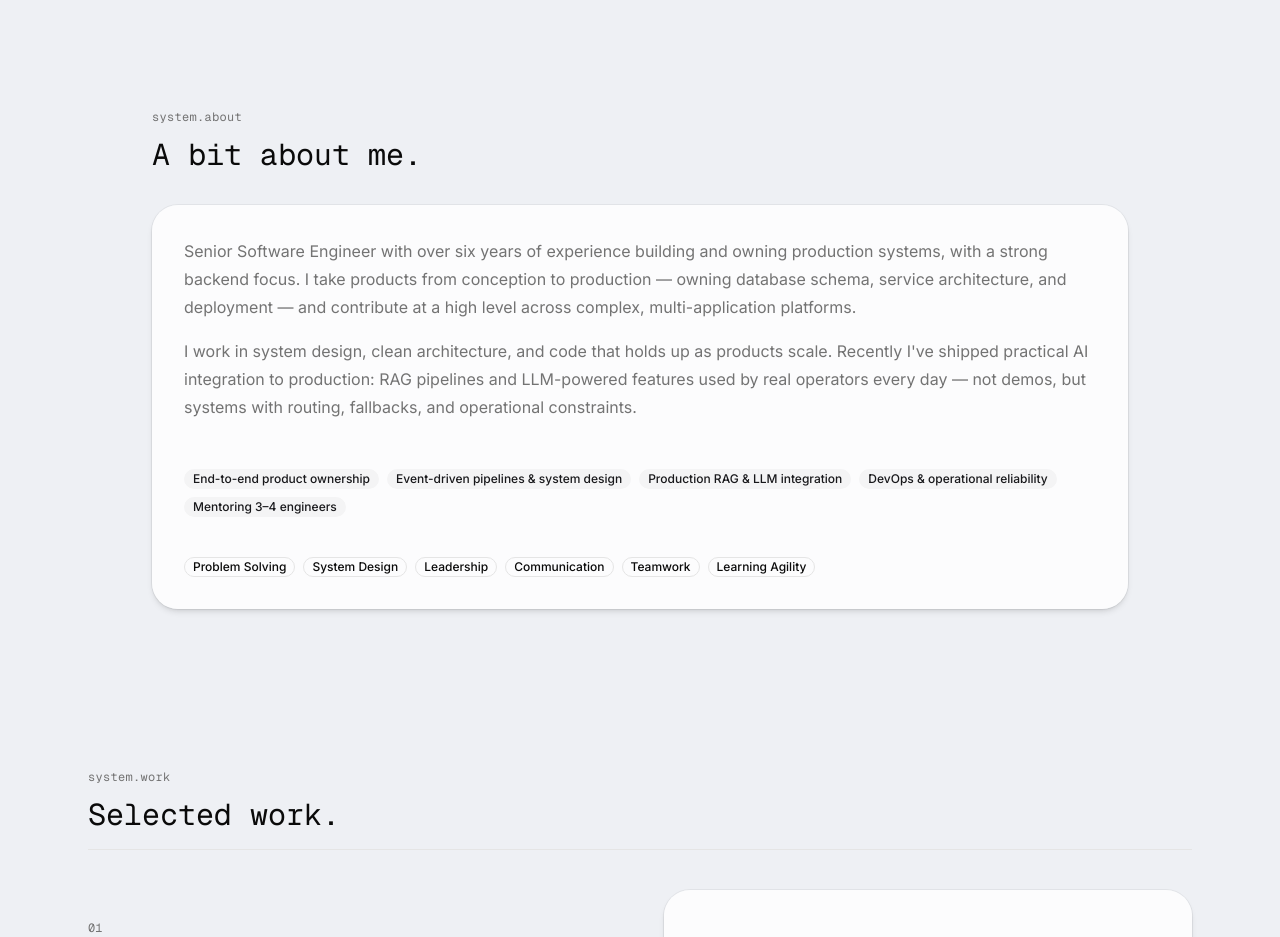
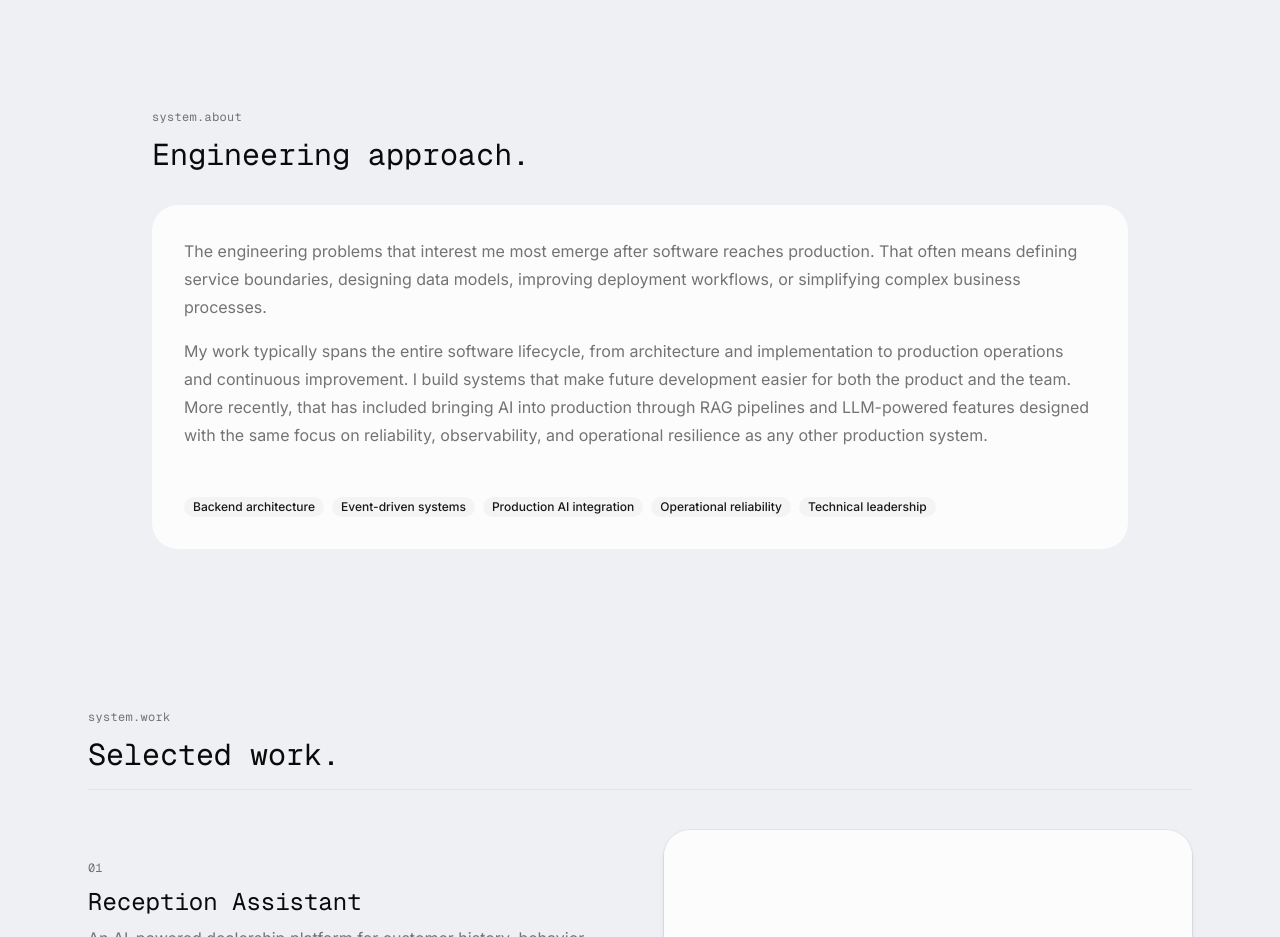
Before and after one commit to Hadi-bakhshi/my-portfolio, a Next.js app: page / in a window 1280 px wide. Shown: the part 1120-2057 px from the top of the page. Built offline with nearby package versions, Linux system fonts and the light colour scheme.

Commit message:
feat: improve about section

```diff
--- a/src/components/custom/AboutSection.tsx
+++ b/src/components/custom/AboutSection.tsx
@@ -8,10 +8,10 @@ export function AboutSection() {
     <section className="mx-auto max-w-5xl px-6 py-20">
       <Eyebrow>system.about</Eyebrow>
       <h2 className="mt-3 font-heading text-2xl md:text-3xl">
-        A bit about me.
+        Engineering approach.
       </h2>
 
-      <Card className="mt-8 border-border/70 bg-card/80 p-6 md:p-8">
+      <Card className="mt-8 shadow-none ring-0 ring-transparent border-border/70 bg-card/80 p-6 md:p-8">
         <div className="flex flex-col gap-4">
           {about.paragraphs.map((paragraph) => (
             <p
@@ -30,14 +30,6 @@ export function AboutSection() {
             </Badge>
           ))}
         </div>
-
-        <div className="mt-4 flex flex-wrap gap-2">
-          {about.softSkills.map((skill) => (
-            <Badge key={skill} variant="outline">
-              {skill}
-            </Badge>
-          ))}
-        </div>
       </Card>
     </section>
   );
--- a/src/data/resume.ts
+++ b/src/data/resume.ts
@@ -222,26 +222,19 @@ export const languages: LanguageEntry[] = [
 
 export const about = {
   paragraphs: [
-    "Senior Software Engineer with over six years of experience building and owning production systems, with a strong backend focus. I take products from conception to production — owning database schema, service architecture, and deployment — and contribute at a high level across complex, multi-application platforms.",
-    "I work in system design, clean architecture, and code that holds up as products scale. Recently I've shipped practical AI integration to production: RAG pipelines and LLM-powered features used by real operators every day — not demos, but systems with routing, fallbacks, and operational constraints.",
+    "The engineering problems that interest me most emerge after software reaches production. That often means defining service boundaries, designing data models, improving deployment workflows, or simplifying complex business processes.",
+
+    "My work typically spans the entire software lifecycle, from architecture and implementation to production operations and continuous improvement. I build systems that make future development easier for both the product and the team. More recently, that has included bringing AI into production through RAG pipelines and LLM-powered features designed with the same focus on reliability, observability, and operational resilience as any other production system."
   ],
-  softSkills: [
-    "Problem Solving",
-    "System Design",
-    "Leadership",
-    "Communication",
-    "Teamwork",
-    "Learning Agility",
-  ],
+
   highlights: [
-    "End-to-end product ownership",
-    "Event-driven pipelines & system design",
-    "Production RAG & LLM integration",
-    "DevOps & operational reliability",
-    "Mentoring 3–4 engineers",
-  ],
+    "Backend architecture",
+    "Event-driven systems",
+    "Production AI integration",
+    "Operational reliability",
+    "Technical leadership"
+  ]
 };
-
 export interface MoreProject {
   title: string;
   summary: string;
```
